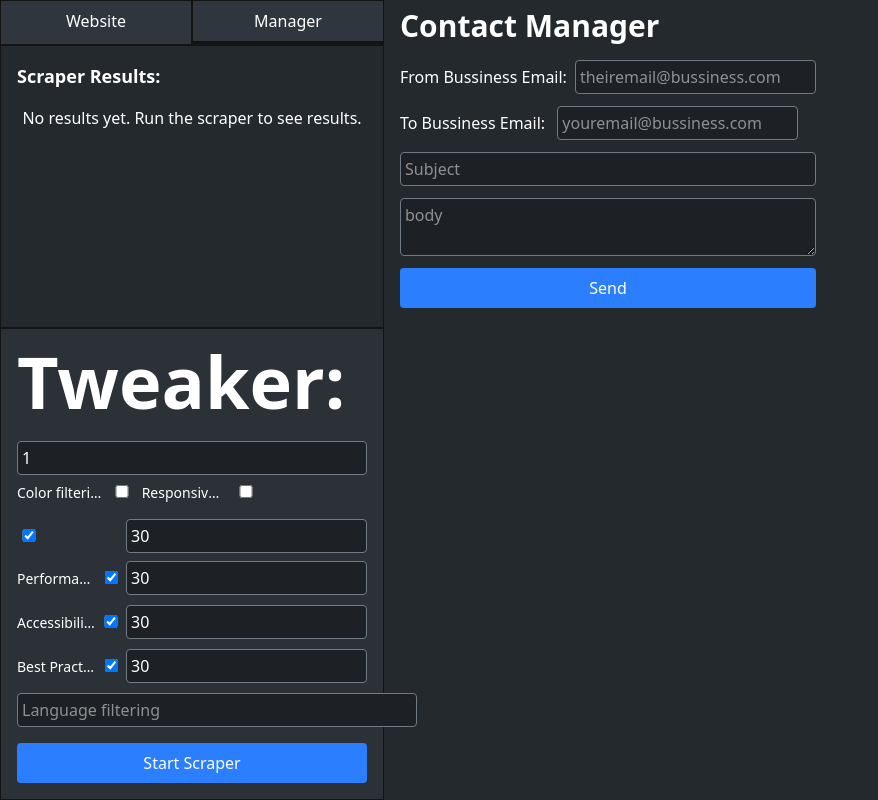
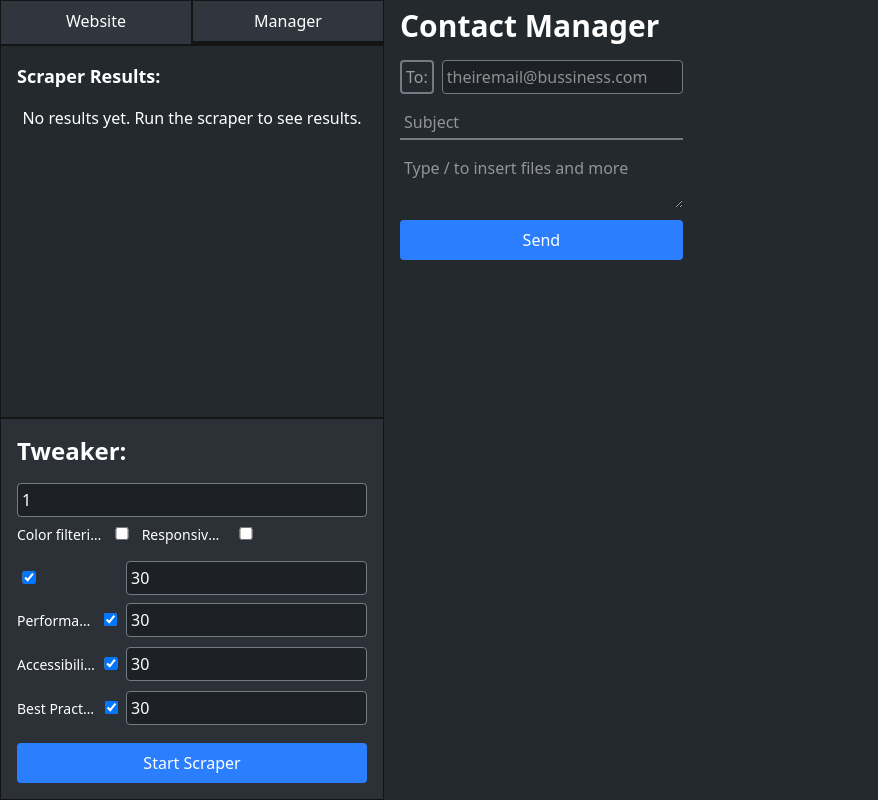
Before and after one commit to TheRealSourcer/lupy_client, a Vue app in the folder renderer/: page /manager in a window 1280 px wide. Shown: the whole page, without its empty margins (0-878 px from the left). Built offline with nearby package versions, Linux system fonts and the light colour scheme.

Commit message:
Made some general GUI updates.

```diff
--- a/renderer/src/components/Tweaker.vue
+++ b/renderer/src/components/Tweaker.vue
@@ -48,7 +48,7 @@
 
       <!-- Form section -->
       <div class="p-4 bg-github-gray-background border border-github-black-border">
-        <h2 class="mb-6 text-7xl font-bold">Tweaker:</h2>
+        <h2 class="mb-4 text-2xl font-bold">Tweaker:</h2>
           <form class="space-y-4">
               <div class="flex flex-col space-y-2">
                   <div class="space-y-2 flex space-x-2 items-baseline justify-between">
@@ -92,7 +92,7 @@
                       >
                   </div>
                   <div class="space-y-2 flex space-x-2 items-baseline justify-between">
-                      <label class="text-sm truncate" for="performanceFiltering">Performance filtering:</label>
+                      <label class="text-sm truncate" for="performanceFiltering">Performance Max:</label>
                       <input
                           type="checkbox"
                           v-model.number="performanceFiltering"
@@ -130,7 +130,6 @@
                           class="p-1 rounded"
                       >
                   </div>
-                  <input type="text" class="p-1 rounded min-w-100" placeholder="Language filtering">
               </div>
               <button
                   @click.prevent="startScraper"
--- a/renderer/src/views/ManagerView.vue
+++ b/renderer/src/views/ManagerView.vue
@@ -5,15 +5,12 @@
     <div class="flex">
         <form action="" class="space-y-3">
             <div class="flex flex-col space-y-3">
-                <div class="space-x-2">
-                    <label for="">From Bussiness Email:</label>
+                <div class="flex space-x-2">
+                    <div class="border-2 border-github-gray-border text-github-gray-text flex justify-center items-center px-1 rounded-sm">To:</div>
                     <input type="email" placeholder="theiremail@bussiness.com" v-model="mailForm.to">
                 </div>
-                <div class="space-x-2">
-                    <label for="">To Bussiness Email:</label> <input type="email" placeholder="youremail@bussiness.com" v-model="mailForm.from">
-                </div>
-                <input type="text" placeholder="Subject" v-model="mailForm.subject">
-                <textarea name="" id="" placeholder="body" class="block" v-model="mailForm.text"></textarea>
+                <input class="border-t-0 border-x-0 bg-github-background border-b-github-gray-border border-b-2 rounded-none focus:border-0 focus:border-b-2" type="text" placeholder="Subject" v-model="mailForm.subject">
+                <textarea name="" id="" placeholder="Type / to insert files and more" class="block border-none bg-github-background" v-model="mailForm.text"></textarea>
             </div>
             <button class="w-full bg-blue-500 text-white px-4 py-2 rounded hover:bg-blue-600 transition-colors">
                 Send
```
Also changed, not shown: 1 other file (tests, documents, lock files or other folders).
